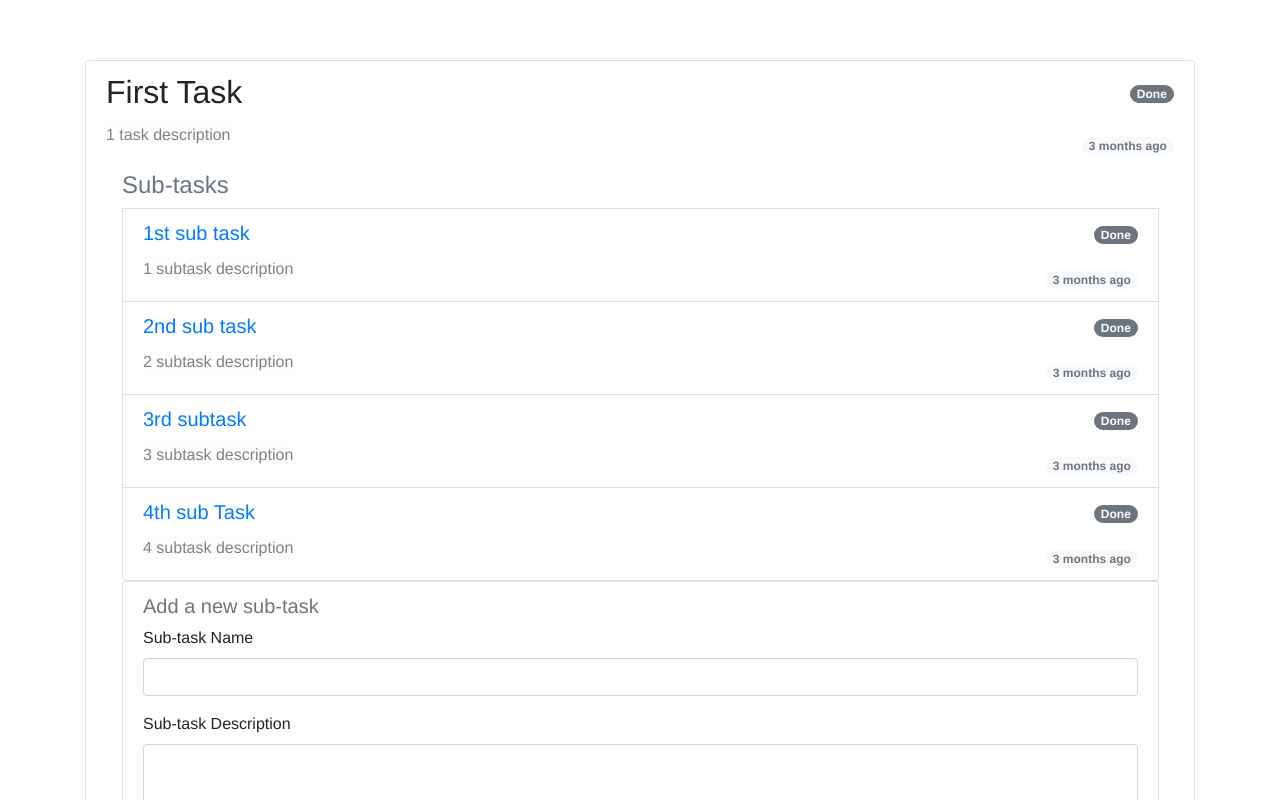
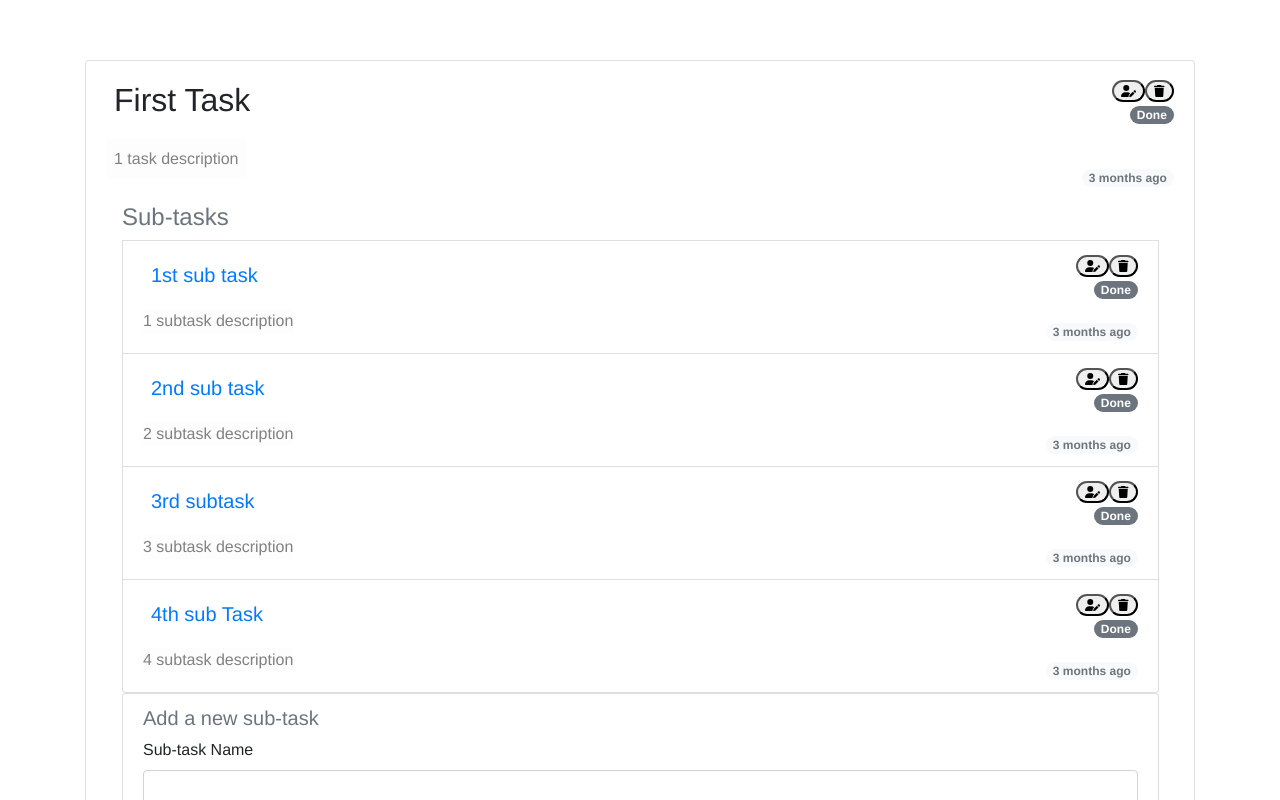
Before and after one commit to DiSalvio/goali_vue, a Vue app: page /goal/1/task/1 in a window 1280 px wide. Shown: the top 800 px of the page. Built offline with nearby package versions, Linux system fonts and the light colour scheme.

Commit message:
Implement editing task on task show page, editing subtasks within subtask list, and editing subtasks on subt ask show page

```diff
--- /dev/null
+++ b/src/components/SubTaskEditor.vue
@@ -0,0 +1,57 @@
+<template>
+  <form @submit.prevent="saveSubTask" class="p-2">
+    <div class="form-group">
+      <div class="d-flex w-100">
+        <label for="editName" class="mr-auto">Sub-Task Name</label>
+        <button type="submit" class="badge badge-pill mb-1"><font-awesome-icon icon="floppy-disk"/></button>
+        <button class="badge badge-pill mb-1"><font-awesome-icon icon="trash"/></button>
+      </div>
+      <input v-model="editName" v-focus type="text" class="form-control">
+    </div>
+    <div class="form-group">
+      <label for="editDescription">Sub-Task Description</label>
+      <textarea @keyup.enter.prevent="saveSubTask" v-model="editDescription" cols="30" rows="5" class="form-control"/>
+    </div>
+    <div>
+      <button type="submit" class="btn btn-primary">Save Sub-Task</button>
+    </div>
+  </form>
+</template>
+
+<script>
+export default {
+  props: {
+    subTask: {
+      required: true,
+      type: Object
+    }
+  },
+  data () {
+    return {
+      editName: this.subTask.name,
+      editDescription: this.subTask.description
+    }
+  },
+  emits: [
+    "saveEditedSubTask",
+    "finishEditingSubTask"
+  ],
+  methods: {
+    saveSubTask () {
+      const editedSubTask = {
+        name: this.editName,
+        description: this.editDescription,
+        completed: this.subTask.completed,
+        id: this.subTask.id,
+        goal: this.subTask.goal,
+        task: this.subTask.task,
+        user: this.subTask.user,
+        timestamp: this.subTask.timestamp
+      }
+
+      this.$emit('saveEditedSubTask', { editedSubTask })
+      this.$emit('finishEditingSubTask', {})
+    }
+  }
+}
+</script>
--- a/src/components/SubTaskList.vue
+++ b/src/components/SubTaskList.vue
@@ -2,9 +2,9 @@
   <div class="pl-3">
     <h4 class="text-muted">Sub-tasks</h4>
     <div v-for="subTask in subTasks" :key="subTask.id" class="list-group-item">
-      <div class="list-group-item-heading">
+      <div v-if="!editingThisSubTask(subTask.id)" class="list-group-item-heading">
         <div class="d-flex w-100 justify-content-between align-items-center">
-          <h5 class="mb-1">
+          <h5 class="mb-1 mr-auto p-2">
             <router-link
               :to="{name: 'PageSubTaskShow',
               params: {goalId: subTask.goal, taskId: subTask.task, subTaskId: subTask.id}}"
@@ -12,24 +12,67 @@
               {{subTask.name}}
             </router-link>
           </h5>
-          <span v-if="subTask.completed" class="badge badge-secondary badge-pill">Done</span>
-          <span v-else class="badge badge-warning badge-pill">In Progress</span>
+          <div class="flex-column text-right">
+            <div>
+              <button @click="editSubTask(subTask.id)" class="badge badge-pill">
+                <font-awesome-icon icon="user-pen"/>
+              </button>
+              <button class="badge badge-pill">
+                <font-awesome-icon icon="trash"/>
+              </button>
+            </div>
+            <span v-if="subTask.completed" class="badge badge-secondary badge-pill">Done</span>
+            <span v-else class="badge badge-warning badge-pill">In Progress</span>
+          </div>
         </div>
         <div class="align-items-end d-flex w-100 justify-content-between">
-          <p class="my-2 list-group-item-light list-group-item-secondary">{{subTask.description}}</p>
+          <p class="my-2 list-group-item-light list-group-item-secondary">
+            {{subTask.description}}
+          </p>
           <AppDate :timestamp="subTask.updated" class="badge badge-light badge-pill pull-right"/>
         </div>
+      </div>
+      <div v-else>
+        <SubTaskEditor
+          :subTask="subTask"
+          @finishEditingSubTask="finishEditingSubTask"
+          @saveEditedSubTask="saveEditedSubTask"
+        />
       </div>
     </div>
   </div>
 </template>
 
 <script>
+import SubTaskEditor from "@/components/SubTaskEditor.vue"
 export default {
+  components: {
+    SubTaskEditor
+  },
   props: {
     subTasks: {
       requred: true,
       type: Array
+    }
+  },
+  data () {
+    return {
+      editingSubTaskId: null
+    }
+  },
+  emits: [ "saveEditedSubTask" ],
+  methods: {
+    editingThisSubTask (subTaskId) {
+      return this.editingSubTaskId === subTaskId
+    },
+    editSubTask (subTaskId) {
+      this.editingSubTaskId = subTaskId
+    },
+    finishEditingSubTask () {
+      this.editingSubTaskId = null
+    },
+    saveEditedSubTask (eventData) {
+      this.$emit('saveEditedSubTask', eventData)
     }
   }
 }
--- a/src/views/PageHome.vue
+++ b/src/views/PageHome.vue
@@ -25,6 +25,7 @@ export default {
         ...eventData.newGoal,
         completed: false,
         id: this.goals[this.goals.length - 1].id + 1,
+        user: 1,
         updated: new Date(Date.now()).toISOString(),
         timestamp: new Date(Date.now()).toISOString()
       }
--- a/src/views/PageSubTaskShow.vue
+++ b/src/views/PageSubTaskShow.vue
@@ -1,25 +1,49 @@
 <template>
   <div class="list-group-item">
-    <div class="list-group-item-heading">
+    <div v-if="!editingSubTask" class="list-group-item-heading">
       <div class="d-flex w-100 justify-content-between align-items-center">
-        <h4 class="mb-1">{{subTask.name}}</h4>
-        <span v-if="subTask.completed" class="badge badge-secondary badge-pill">Done</span>
-        <span v-else class="badge badge-warning badge-pill">In Progress</span>
+        <h4 class="mb-1 mr-auto p-2">{{subTask.name}}</h4>
+        <div class="flex-column text-right">
+          <div>
+            <button @click="editSubTask()" class="badge badge-pill">
+              <font-awesome-icon icon="user-pen"/>
+            </button>
+            <button class="badge badge-pill">
+              <font-awesome-icon icon="trash"/>
+            </button>
+          </div>
+          <span v-if="subTask.completed" class="badge badge-secondary badge-pill">Done</span>
+          <span v-else class="badge badge-warning badge-pill">In Progress</span>
+        </div>
       </div>
       <div class="align-items-end d-flex w-100 justify-content-between">
-        <p class="my-2 list-group-item-light list-group-item-secondary">{{subTask.description}}</p>
+        <p class="my-2 list-group-item-light list-group-item-secondary">
+          {{subTask.description}}
+        </p>
         <AppDate :timestamp="subTask.updated" class="badge badge-light badge-pill pull-right"/>
       </div>
+    </div>
+    <div v-else>
+      <SubTaskEditor
+        :subTask="subTask"
+        @finishEditingSubTask="finishEditingSubTask"
+        @saveEditedSubTask="saveEditedSubTask"
+      />
     </div>
   </div>
 </template>
 
 <script>
 import sourceData from '@/data.json'
+import SubTaskEditor from '@/components/SubTaskEditor.vue'
 export default {
+  components: {
+    SubTaskEditor
+  },
   data () {
     return {
-      subTasks: sourceData.subTasks
+      subTasks: sourceData.subTasks,
+      editingSubTask: false
     }
   },
   props: {
@@ -40,6 +64,25 @@ export default {
     subTask () {
       return this.subTasks.find(subTask => subTask.id === parseInt(this.subTaskId))
     }
+  },
+  methods: {
+    editSubTask () {
+      return this.editingSubTask = true
+    },
+    finishEditingSubTask () {
+      return this.editingSubTask = false
+    },
+    saveEditedSubTask (eventData) {
+      const editedSubTask = {
+        ...eventData.editedSubTask,
+        updated: new Date(Date.now()).toISOString()
+      }
+      this.subTasks[
+        this.subTasks.indexOf(
+          this.subTasks.find(subTask => subTask.id === editedSubTask.id)
+        )
+      ] = editedSubTask
+    }
   }
 }
 </script>
--- a/src/views/PageTaskShow.vue
+++ b/src/views/PageTaskShow.vue
@@ -1,19 +1,42 @@
 <template>
   <div class="list-group-item">
-    <div class="list-group-item-heading">
+    <div v-if="!editingTask" class="list-group-item-heading">
       <div class="d-flex w-100 justify-content-between align-items-center">
-        <h2 class="mb-1">{{task.name}}</h2>
-        <span v-if="task.completed" class="badge badge-secondary badge-pill">Done</span>
-        <span v-else class="badge badge-warning badge-pill">In Progress</span>
+        <h2 class="mb-1 mr-auto p-2">{{task.name}}</h2>
+        <div class="flex-column text-right">
+          <div>
+            <button @click="editTask()" class="badge badge-pill">
+              <font-awesome-icon icon="user-pen"/>
+            </button>
+            <button class="badge badge-pill">
+              <font-awesome-icon icon="trash"/>
+            </button>
+          </div>
+          <span v-if="task.completed" class="badge badge-secondary badge-pill">Done</span>
+          <span v-else class="badge badge-warning badge-pill">In Progress</span>
+        </div>
       </div>
       <div class="align-items-end d-flex w-100 justify-content-between">
-        <p class="my-2 list-group-item-light list-group-item-secondary">{{task.description}}</p>
+        <p class="p-2 my-2 list-group-item-light list-group-item-secondary">
+          {{task.description}}
+        </p>
         <AppDate :timestamp="task.updated" class="badge badge-light badge-pill pull-right"/>
       </div>
     </div>
+    <div v-else>
+      <TaskEditor
+        :task="task"
+        @finishEditingTask="finishEditingTask"
+        @saveEditedTask="saveEditedTask"
+      />
+    </div>
     <div class="pt-3 container list-group">
-      <SubTaskList v-if="taskSubTasks.length != 0" :subTasks="taskSubTasks"/>
-      <SubTaskAdd @addSubTask="saveSubTask"/>
+      <SubTaskList
+        v-if="taskSubTasks.length != 0"
+        :subTasks="taskSubTasks"
+        @saveEditedSubTask="saveEditedSubTask"
+      />
+      <SubTaskAdd @addSubTask="addSubTask"/>
     </div>
   </div>
 </template>
@@ -22,15 +45,18 @@
 import sourceData from '@/data.json'
 import SubTaskList from '@/components/SubTaskList.vue'
 import SubTaskAdd from '@/components/SubTaskAdd.vue'
+import TaskEditor from '@/components/TaskEditor.vue'
 export default {
   components: {
     SubTaskList,
-    SubTaskAdd
+    SubTaskAdd,
+    TaskEditor
   },
   data () {
     return {
       tasks: sourceData.tasks,
-      subTasks: sourceData.subTasks
+      subTasks: sourceData.subTasks,
+      editingTask: false
     }
   },
   props: {
@@ -52,15 +78,44 @@ export default {
     }
   },
   methods: {
-    saveSubTask (eventData) {
+    editTask () {
+      return this.editingTask = true
+    },
+    finishEditingTask () {
+      return this.editingTask = false
+    },
+    saveEditedTask (eventData) {
+      const editedTask = {
+        ...eventData.editedTask,
+        updated: new Date(Date.now()).toISOString()
+      }
+      this.tasks[
+        this.tasks.indexOf(
+          this.tasks.find(task => task.id === editedTask.id)
+        )
+      ] = editedTask
+    },
+    addSubTask (eventData) {
       const newSubTask = {
         ...eventData.newSubTask,
         completed: false,
         id: this.subTasks[this.subTasks.length - 1].id + 1,
         goal: parseInt(this.goalId),
-        task: parseInt(this.taskId)
+        task: parseInt(this.taskId),
+        user: this.task.user
       }
       this.subTasks.push(newSubTask)
+    },
+    saveEditedSubTask (eventData) {
+      const editedSubTask = {
+        ...eventData.editedSubTask,
+        updated: new Date(Date.now()).toISOString()
+      }
+      this.subTasks[
+        this.subTasks.indexOf(
+          this.subTasks.find(subTask => subTask.id === editedSubTask.id)
+        )
+      ] = editedSubTask
     }
   }
 }
```
Also changed, not shown: src/views/PageGoalShow.vue (+14 -3 lines).
